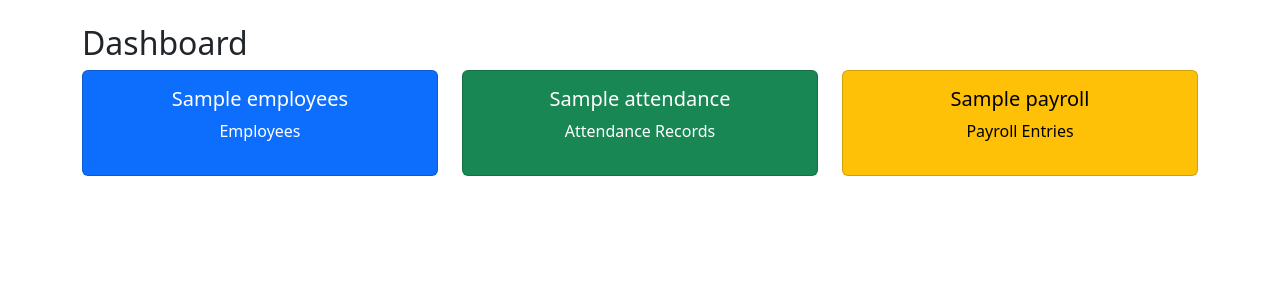
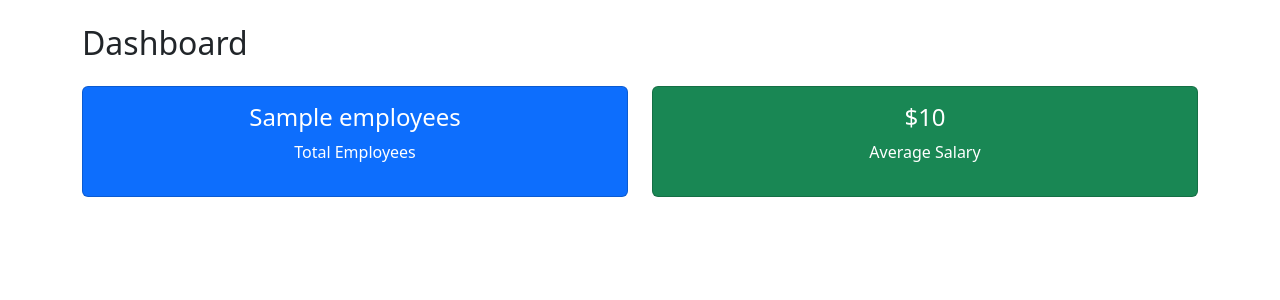
Before and after one commit to shahmeerkhannn11/bareera-hr-module, a Django app: template hr/templates/hr/home.html in a window 1280 px wide. Shown: the part 56-356 px from the top of the page. Run offline with Django 5.2, Linux system fonts and the light colour scheme; the template is opened without the code that fills it: most values are stand-ins (such as "Sample title", 1, 10 or a date in 2020).

Commit message:
Updated dashboard to show total employees and average salary

```diff
--- a/hr/templates/hr/home.html
+++ b/hr/templates/hr/home.html
@@ -1,28 +1,20 @@
 {% extends 'hr/base.html' %}
 {% block content %}
-<h2>Dashboard</h2>
+<h2 class="mb-4">Dashboard</h2>
 <div class="row text-center">
-  <div class="col-md-4">
+  <div class="col-md-6">
     <div class="card text-bg-primary mb-3">
       <div class="card-body">
-        <h5>{{ employees }}</h5>
-        <p>Employees</p>
+        <h4>{{ employees }}</h4>
+        <p>Total Employees</p>
       </div>
     </div>
   </div>
-  <div class="col-md-4">
+  <div class="col-md-6">
     <div class="card text-bg-success mb-3">
       <div class="card-body">
-        <h5>{{ attendance }}</h5>
-        <p>Attendance Records</p>
-      </div>
-    </div>
-  </div>
-  <div class="col-md-4">
-    <div class="card text-bg-warning mb-3">
-      <div class="card-body">
-        <h5>{{ payroll }}</h5>
-        <p>Payroll Entries</p>
+        <h4>${{ avg_salary }}</h4>
+        <p>Average Salary</p>
       </div>
     </div>
   </div>
```
Also changed, not shown: hr/views.py (+62 -2 lines).
